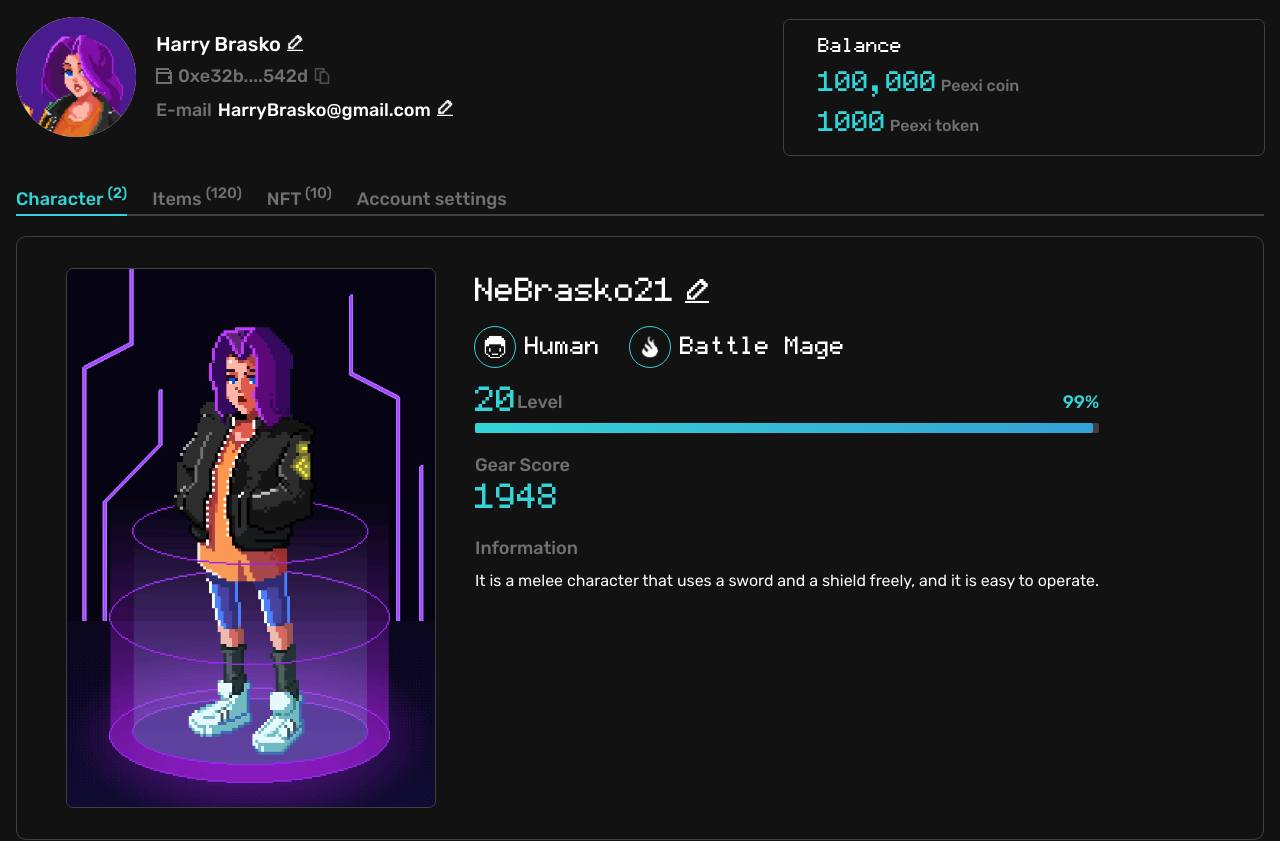
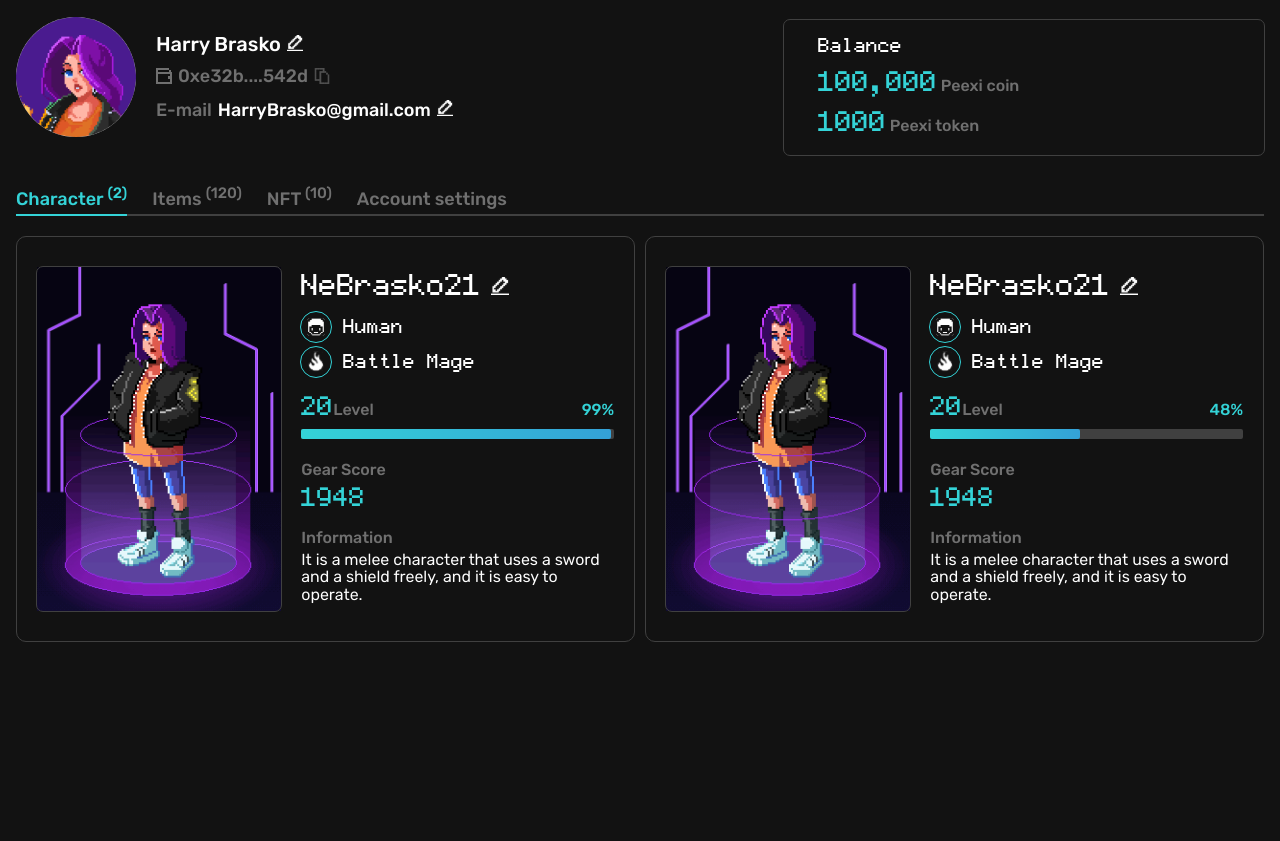
Before and after one commit to nForme/PeexiPunkPersonAccount, a React (Vite) app: page / in a window 1280 px wide. Shown: the top 841 px of the page. After the commit the page ends 800 px from the top, so only its background shows below. Built offline with nearby package versions, Linux system fonts and the light colour scheme.

Commit message:
add 1210 adaptive

```diff
--- a/src/components/scss/CharacterContent.scss
+++ b/src/components/scss/CharacterContent.scss
@@ -51,7 +51,7 @@
         .character-race {
           display: flex;
           align-items: center;
-          gap: 10px;
+          gap: 12px;
 
           .human-svg-container {
             width: 30px;
@@ -73,7 +73,7 @@
         .character-class {
           display: flex;
           align-items: center;
-          gap: 10px;
+          gap: 12px;
 
           .bm-svg-container {
             width: 30px;
@@ -176,6 +176,7 @@
         }
 
         .description {
+          font-family: variables.$text-primary;
           margin-top: 10px;
           font-size: 16px;
           line-height: 110%;
@@ -480,16 +481,127 @@
   }
 }
 
-@media (min-width: 1440px) {
+@media (min-width: 1210px) {
   .characters-container {
     display: flex;
     flex-direction: row;
-    gap: 20px;
+    gap: 10px;
+
     .character-card {
-      height: clamp(420px, -24px + 30.833vw, 568px);
+      height: clamp(400px, 294.783px + 8.696vw, 420px);
+      padding: 30px 20px;
       &:nth-last-child(1) {
         margin-top: 0;
       }
+
+      .character-image {
+        margin-right: 20px;
+        flex: 0 0 clamp(240px, 166.348px + 6.087vw, 254px);
+      }
+
+      .character-info {
+        .character-username {
+          .username {
+            font-size: 36px;
+          }
+
+          svg {
+            width: 18px;
+            height: 18px;
+          }
+        }
+
+        .character-attributes {
+          flex-direction: column;
+          margin-top: 17px;
+          gap: 5px;
+          .character-race {
+            .human-svg-container {
+              max-width: 30px;
+              height: 30px;
+
+              svg {
+                width: 18px;
+                height: 18px;
+              }
+            }
+            .race {
+              font-size: 24px;
+            }
+          }
+
+          .character-class {
+            .bm-svg-container {
+              width: 30px;
+              height: 30px;
+
+              svg {
+                width: 16px;
+                height: 21px;
+              }
+            }
+
+            .class {
+              font-size: 24px;
+            }
+          }
+        }
+
+        .character-stats {
+          margin-top: 22px;
+          .level-content-container {
+            .level-container {
+              .level-number {
+                font-size: 32px;
+              }
+
+              .level-text {
+                font-size: 16px;
+              }
+            }
+
+            .experience {
+              font-size: 16px;
+            }
+
+            .progress-bar {
+              margin-top: 10px;
+            }
+          }
+        }
+
+        .gear-score-container {
+          margin-top: 23px;
+          .title {
+            font-size: 16px;
+          }
+
+          .score {
+            margin-top: 12px;
+            font-size: 32px;
+          }
+        }
+
+        .description-container {
+          margin-top: 24px;
+          .description-title {
+            font-size: 16px;
+          }
+
+          .description {
+            margin-top: 5px;
+            font-size: 16px;
+          }
+        }
+      }
+    }
+  }
+}
+
+@media (min-width: 1440px) {
+  .characters-container {
+    .character-card {
+      height: clamp(420px, -24px + 30.833vw, 568px);
 
       .character-image {
         margin-right: 30px;
@@ -599,10 +711,9 @@
     gap: 30px;
     margin-top: 30px;
     .character-card {
-      gap: 50px;
       padding: 40px 50px;
       .character-image {
-        margin-right: 30px;
+        margin-right: 50px;
       }
 
       .character-info {
@@ -614,13 +725,14 @@
           }
 
           svg {
+            margin-bottom: 4px;
             height: 24px;
             width: 24px;
           }
         }
 
         .character-attributes {
-          margin-top: 20px;
+          margin-top: 21px;
           .character-race {
             .human-svg-container {
               width: 40px;
@@ -660,12 +772,14 @@
               }
 
               .level-text {
+                line-height: 41%;
                 font-size: 18px;
               }
             }
 
             .experience {
               font-size: 18px;
+              line-height: 36%;
             }
           }
         }
--- a/src/components/scss/ProfileInfo.scss
+++ b/src/components/scss/ProfileInfo.scss
@@ -215,3 +215,41 @@
     }
   }
 }
+
+@media (min-width: 1920px) {
+  .profile-info-container {
+    .profile-image-container {
+    }
+    .profile-container {
+      .login-container {
+        svg {
+          width: 20px;
+          height: 20px;
+        }
+      }
+
+      .address-container {
+        margin-top: 12px;
+
+        .wallet-svg {
+          width: 18px;
+          height: 18px;
+        }
+
+        .copy-svg {
+          width: 18px;
+          height: 20px;
+        }
+      }
+
+      .email-container {
+        margin-top: 16px;
+
+        svg {
+          width: 18px;
+          height: 18px;
+        }
+      }
+    }
+  }
+}
```
